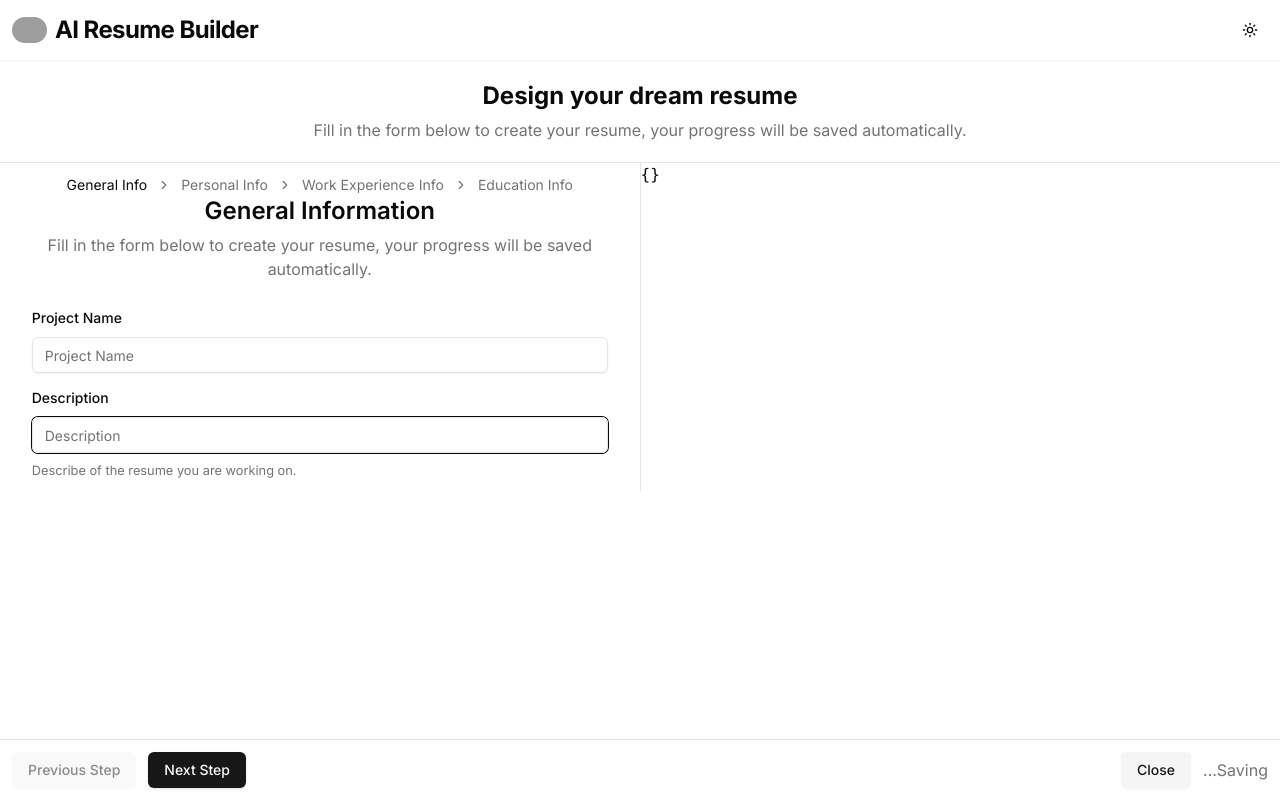
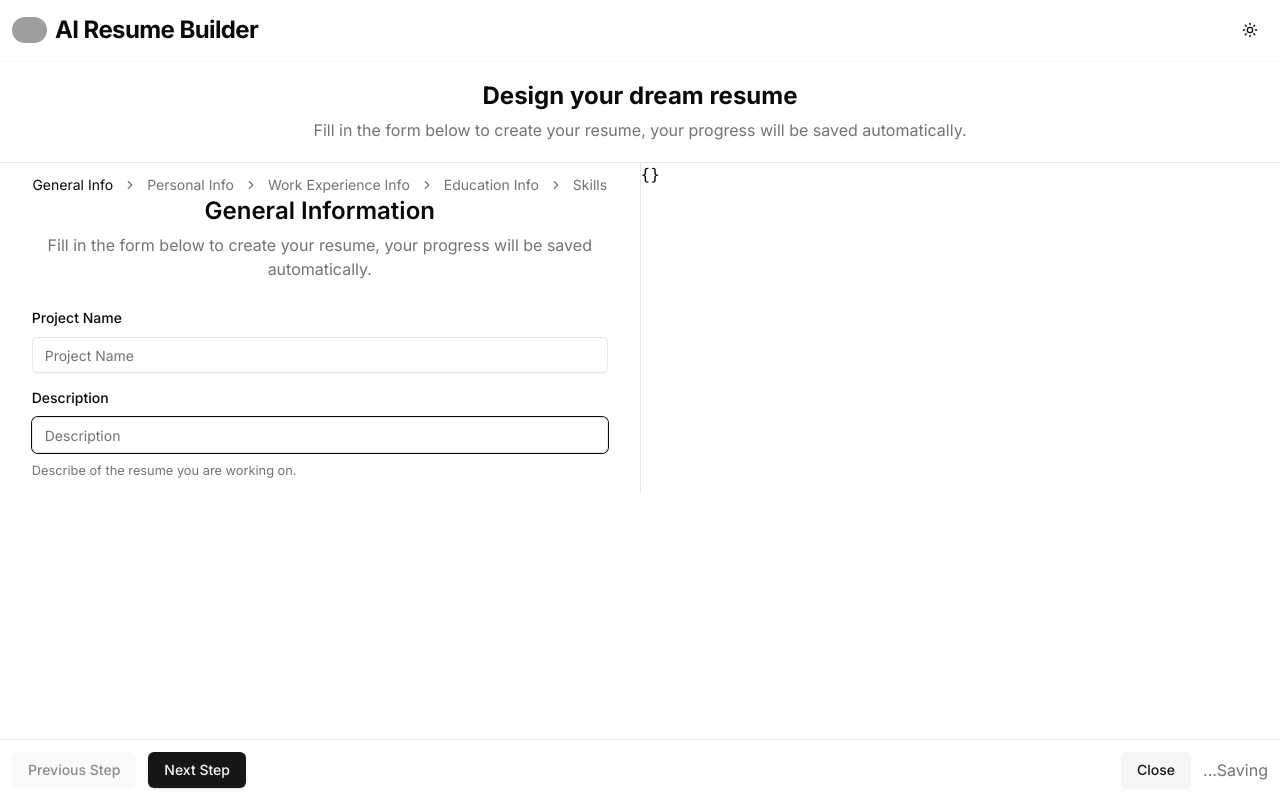
Before and after one commit to kartikgulati/AI-ResumeBuilder, a Next.js app: page /editor in a window 1280 px wide. Built offline with nearby package versions, Linux system fonts and the light colour scheme; grey boxes are pictures that could not be loaded.

Commit message:
adding skills form

```diff
--- a/src/app/(main)/editor/forms/SkillsForm.tsx
+++ b/src/app/(main)/editor/forms/SkillsForm.tsx
@@ -1,5 +1,5 @@
 import { EditorFormProps } from "@/lib/types";
-import { skillsSchema, skillsValues,  } from "@/lib/validaton";
+import { skillsSchema, SkillsValues,  } from "@/lib/validaton";
 import { zodResolver } from "@hookform/resolvers/zod";
 import { useFieldArray, useForm, UseFormReturn } from "react-hook-form";
 import ResumeEditor from "../ResumeEditor";
@@ -22,12 +22,13 @@ export default function SkillsForm({
   resumeData,
   setResumeData,
 }: EditorFormProps) {
-  const form = useForm<skillsValues>({
+  const form = useForm<SkillsValues>({
     resolver: zodResolver(skillsSchema),
     defaultValues: {
       skills: resumeData.skills || [],
     },
   });
+
 
   useEffect(() => {
     const { unsubscribe } = form.watch(async (values) => {
@@ -35,7 +36,8 @@ export default function SkillsForm({
       if (!isValid) return;
       setResumeData({
         ...resumeData,
-          skills: values.skills
+        skills:
+          values.skills
             ?.filter((skill) => skill !== undefined)
             .map((skill) => skill.trim())
             .filter((skill) => skill !== "") || [],
@@ -45,4 +47,14 @@ export default function SkillsForm({
       return () => unsubscribe();
     }, [form, resumeData, setResumeData]);
 
+    return (
+      <div className="max-w-xl mx-auto space-y-6">
+        <div className="space-y-1.5 text-center">
+          <h2 className="text-2xl font-semibold">Skills </h2>
+          <p className="text-muted-foreground">
+            Add your skills.
+          </p>
+        </div>
+        </div>
+    );
   }
--- a/src/app/(main)/editor/steps.ts
+++ b/src/app/(main)/editor/steps.ts
@@ -3,6 +3,7 @@ import GeneralInfoForm from "./forms/GeneralInfoForm";
 import PersonalInfoForm from "./forms/PersonalInfoForm";
 import WorkExperienceForm from "./forms/WorkExperienceForm";
 import EducationForm from "./forms/EducationForm";
+import SkillsForm from "./forms/SkillsForm";
 
 export const steps:{
     title: string;
@@ -29,5 +30,10 @@ export const steps:{
         title: "Education Info",
         component: EducationForm,
         key: "education-info",
+    },
+    {
+        title: "Skills",
+        component: SkillsForm,
+        key: "skill",
     }
 ];
--- a/src/lib/validaton.ts
+++ b/src/lib/validaton.ts
@@ -59,7 +59,7 @@ export const skillsSchema = z.object({
     skills: z.array(z.string().trim()).optional(),
 });
 
-export type skillsValues = z.infer<typeof skillsSchema>;
+export type SkillsValues = z.infer<typeof skillsSchema>;
 
 
 const resumeSchema = z.object({
```
Lines whose indentation alone changed are shown as unchanged.
